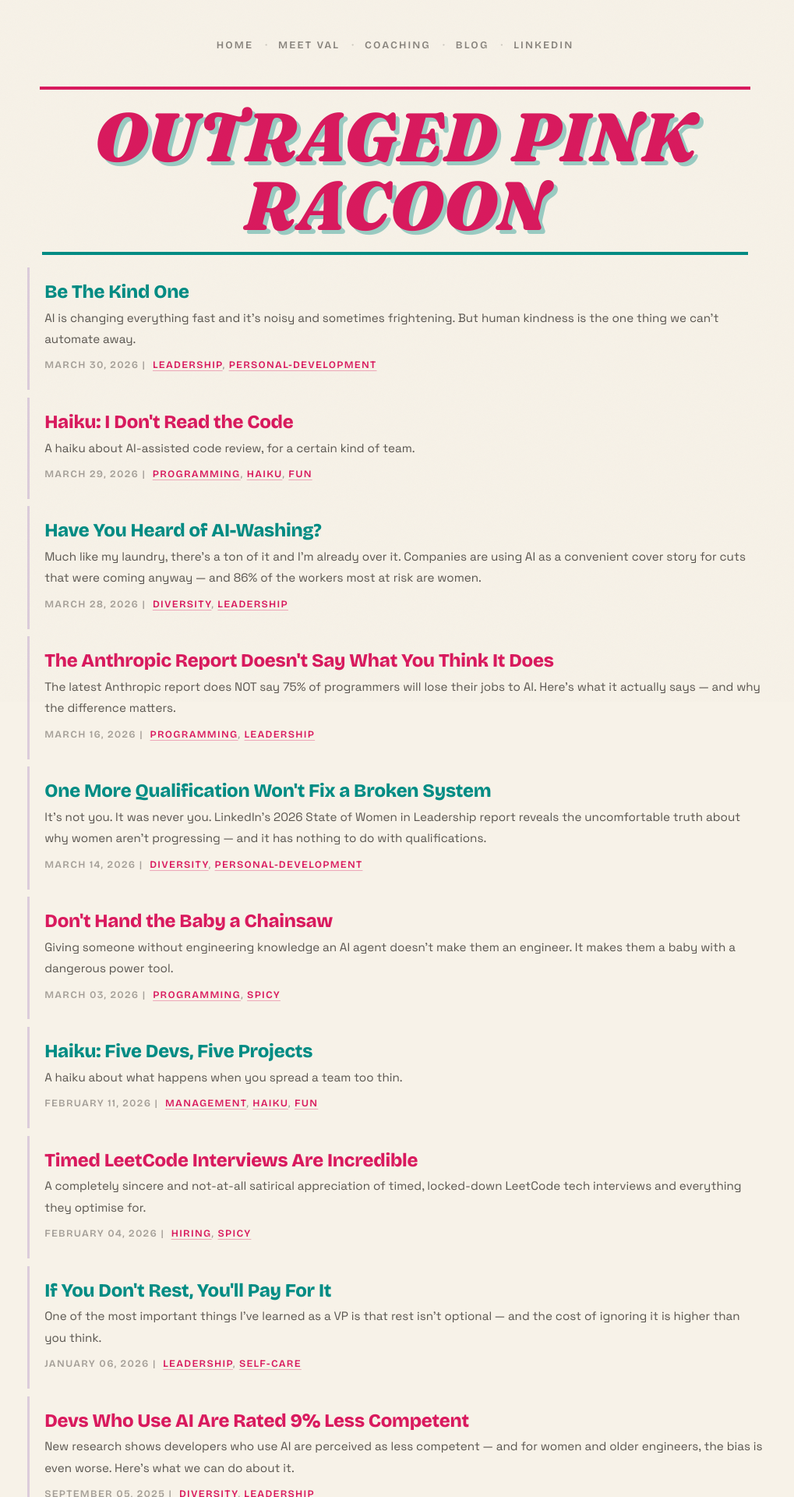
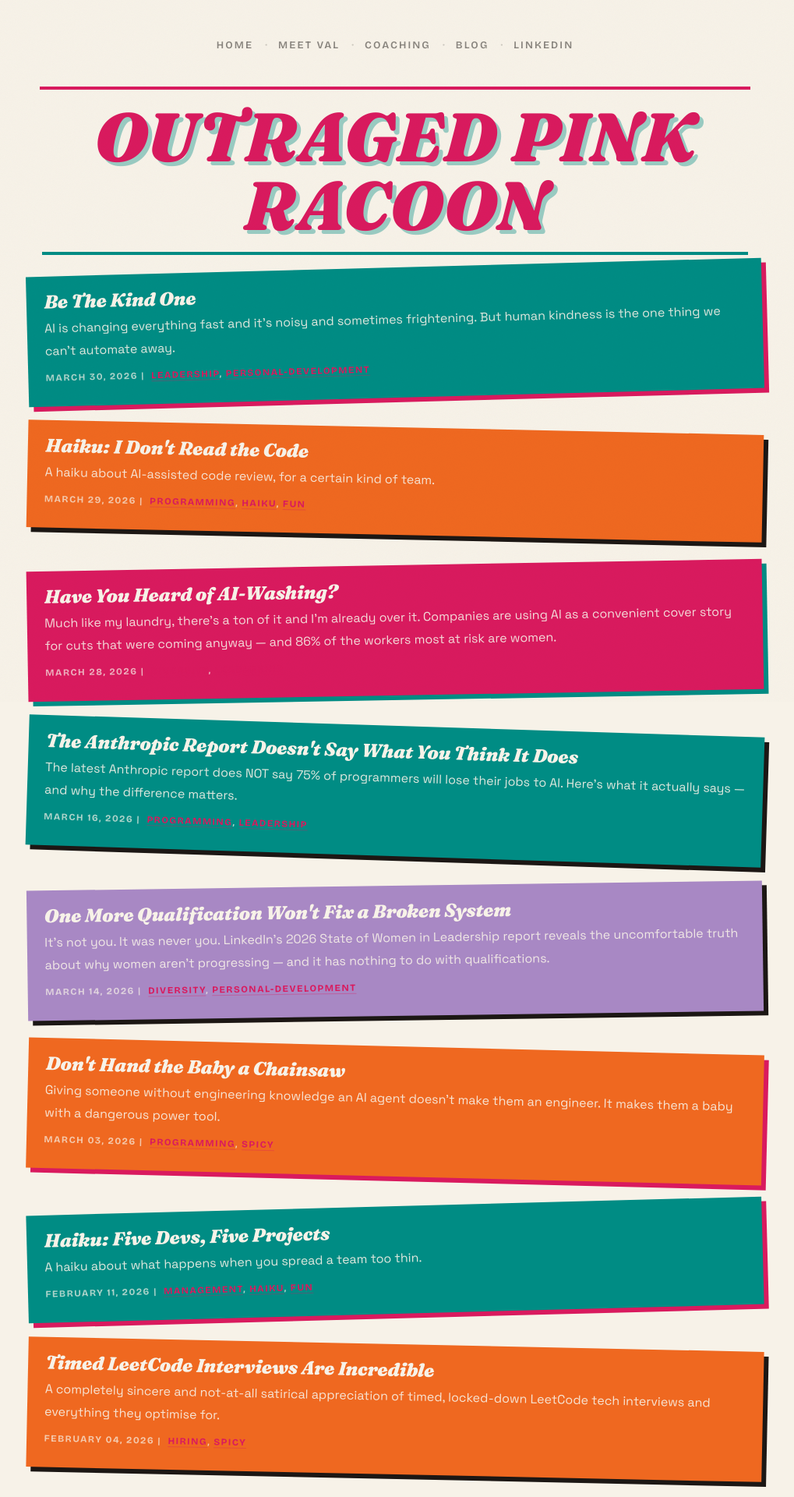
Before and after one commit to outragedpinkracoon/outragedpinkracoon.github.io, a Jekyll site: the page built from blog.html, in a window 1280 px wide. Shown: the top 1920 px of the page at 78% size, without its empty margins (133-1152 px from the left). Built offline with Jekyll 4.4.1, drawn with Linux system fonts in a browser that asks for light colours; comment, search, counter and statistics services are not loaded.

Commit message:
fixes blog page

```diff
--- a/_sass/posts.scss
+++ b/_sass/posts.scss
@@ -3,38 +3,60 @@
   padding: 0;
   margin: 0;
 
+  $_post-colors:   $teal,    $orange,  $magenta, $teal,    $lavender, $orange;
+  $_post-shadows:  $magenta, $ink,     $teal,    $ink,     $ink,      $magenta;
+  $_post-rotations: -1.5deg, 1.2deg,  -1deg,    1.8deg,  -0.8deg,    1.4deg;
+
+  @for $i from 1 through 6 {
+    $c:   nth($_post-colors, $i);
+    $s:   nth($_post-shadows, $i);
+    $rot: nth($_post-rotations, $i);
+    li:nth-child(#{$i}) {
+      background: $c;
+      box-shadow: 6px 6px 0 $s;
+      transform: rotate($rot);
+    }
+  }
+
+  // cycle colours + rotations for any posts beyond 6
+  li:nth-child(6n+1) { background: $teal;     box-shadow: 6px 6px 0 $magenta; transform: rotate(-1.5deg); }
+  li:nth-child(6n+2) { background: $orange;   box-shadow: 6px 6px 0 $ink;     transform: rotate(1.2deg); }
+  li:nth-child(6n+3) { background: $magenta;  box-shadow: 6px 6px 0 $teal;    transform: rotate(-1deg); }
+  li:nth-child(6n+4) { background: $teal;     box-shadow: 6px 6px 0 $ink;     transform: rotate(1.8deg); }
+  li:nth-child(6n+5) { background: $lavender; box-shadow: 6px 6px 0 $ink;     transform: rotate(-0.8deg); }
+  li:nth-child(6n+6) { background: $orange;   box-shadow: 6px 6px 0 $magenta; transform: rotate(1.4deg); }
+
   li {
     position: relative;
-    padding: 1rem 0 1rem 1.2rem;
-    border-left: 3px solid rgba($lavender, 0.35);
-    margin-bottom: 0.6rem;
-    transition: border-left-color 0.15s ease, background 0.15s ease, transform 0.15s ease;
+    padding: 1.2rem 1.4rem;
+    margin-bottom: 2.4rem;
+    transition: transform 0.2s ease, box-shadow 0.2s ease;
 
     &:hover {
-      border-left-color: $magenta;
-      background: rgba($magenta, 0.04);
-      transform: translateX(2px);
+      transform: rotate(0deg) translate(-2px, -2px) !important;
+      box-shadow: 10px 10px 0 $ink !important;
     }
-
-    &:nth-child(odd) h2 a  { color: $teal; }
-    &:nth-child(even) h2 a { color: $magenta; }
   }
 
   h2 {
+    font-family: $font-display;
+    font-style: italic;
+    font-weight: 900;
     font-size: 1.5rem;
-    margin: 0 0 0.2rem;
-    line-height: 1.25;
-    // reset the global full-bleed banner styles
+    line-height: 1.2;
+    margin: 0 0 0.3rem;
+    // reset global full-bleed banner styles
     background: none;
-    color: inherit;
+    color: $cream;
     padding: 0;
     margin-left: 0;
     margin-right: 0;
     box-shadow: none;
+    text-shadow: none;
     &::before { display: none; }
 
-    // stretched link — covers the whole li
     a {
+      color: $cream;
       text-decoration: none;
 
       &::after {
@@ -42,24 +64,26 @@
         position: absolute;
         inset: 0;
       }
+
+      &:hover { color: $cream; text-decoration: underline; }
     }
   }
 
   .date {
     display: block;
     font-family: $font-primary;
-    font-size: 0.8rem;
-    font-weight: 600;
-    letter-spacing: 0.1em;
+    font-size: 0.75rem;
+    font-weight: 700;
+    letter-spacing: 0.12em;
     text-transform: uppercase;
-    color: rgba($ink, 0.38);
-    margin-bottom: 0.3rem;
+    color: rgba($cream, 0.7);
+    margin-bottom: 0.4rem;
   }
 
   p {
-    font-size: 0.95rem;
-    margin: 0.3rem 0 0.5rem;
-    color: rgba($ink, 0.72);
+    font-size: 1rem;
+    margin: 0.3rem 0 0.6rem;
+    color: rgba($cream, 0.9);
   }
 
   .read-more {
@@ -68,11 +92,16 @@
     font-weight: 700;
     letter-spacing: 0.1em;
     text-transform: uppercase;
-    color: $teal;
+    color: $cream;
     text-decoration: none;
-    position: relative; // sits above the stretched link
+    position: relative;
     z-index: 1;
+    border-bottom: 2px solid rgba($cream, 0.4);
+    padding-bottom: 1px;
 
-    &:hover { text-decoration: underline; }
+    &:hover {
+      border-bottom-color: $cream;
+      text-decoration: none;
+    }
   }
 }
```
